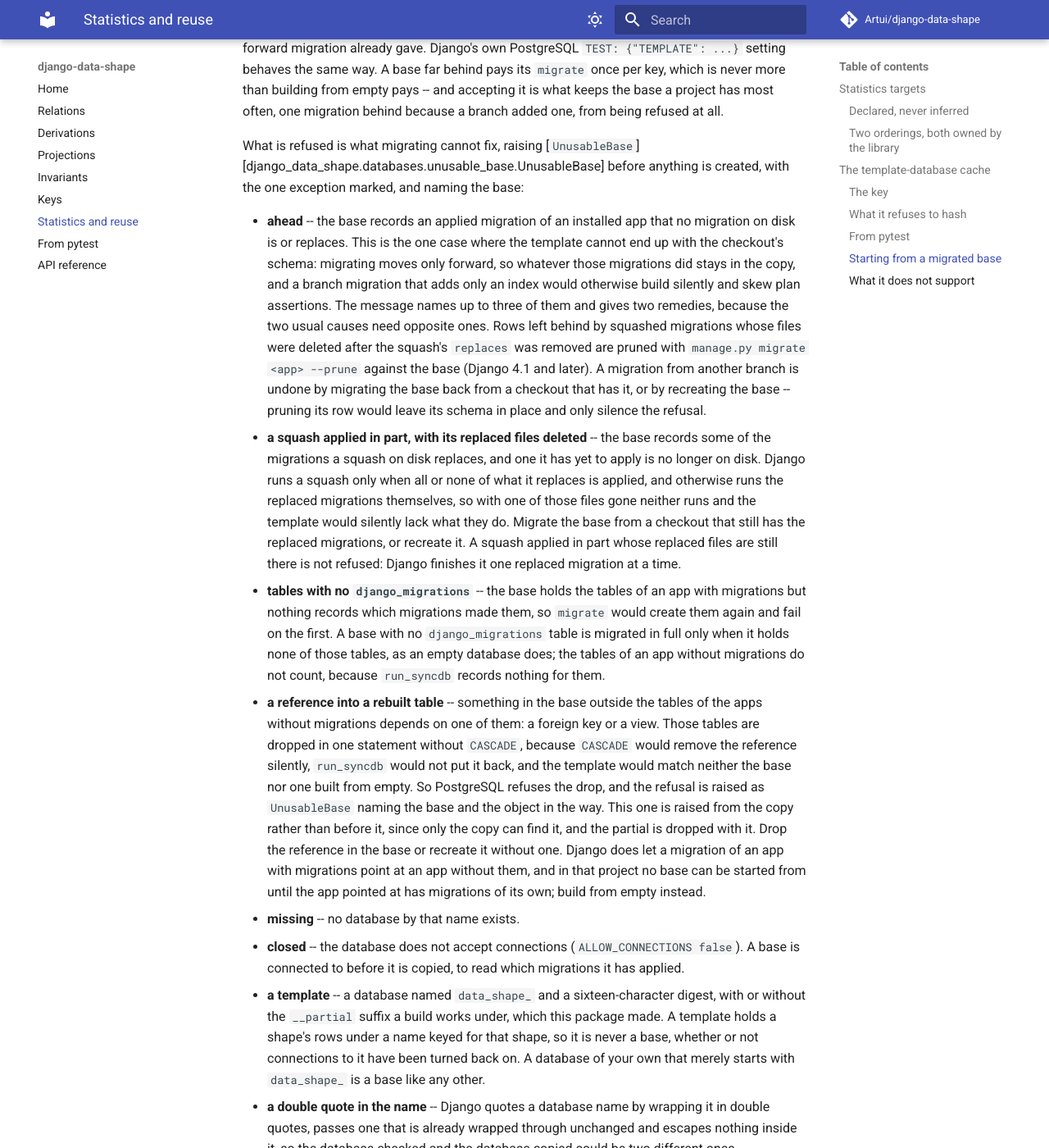
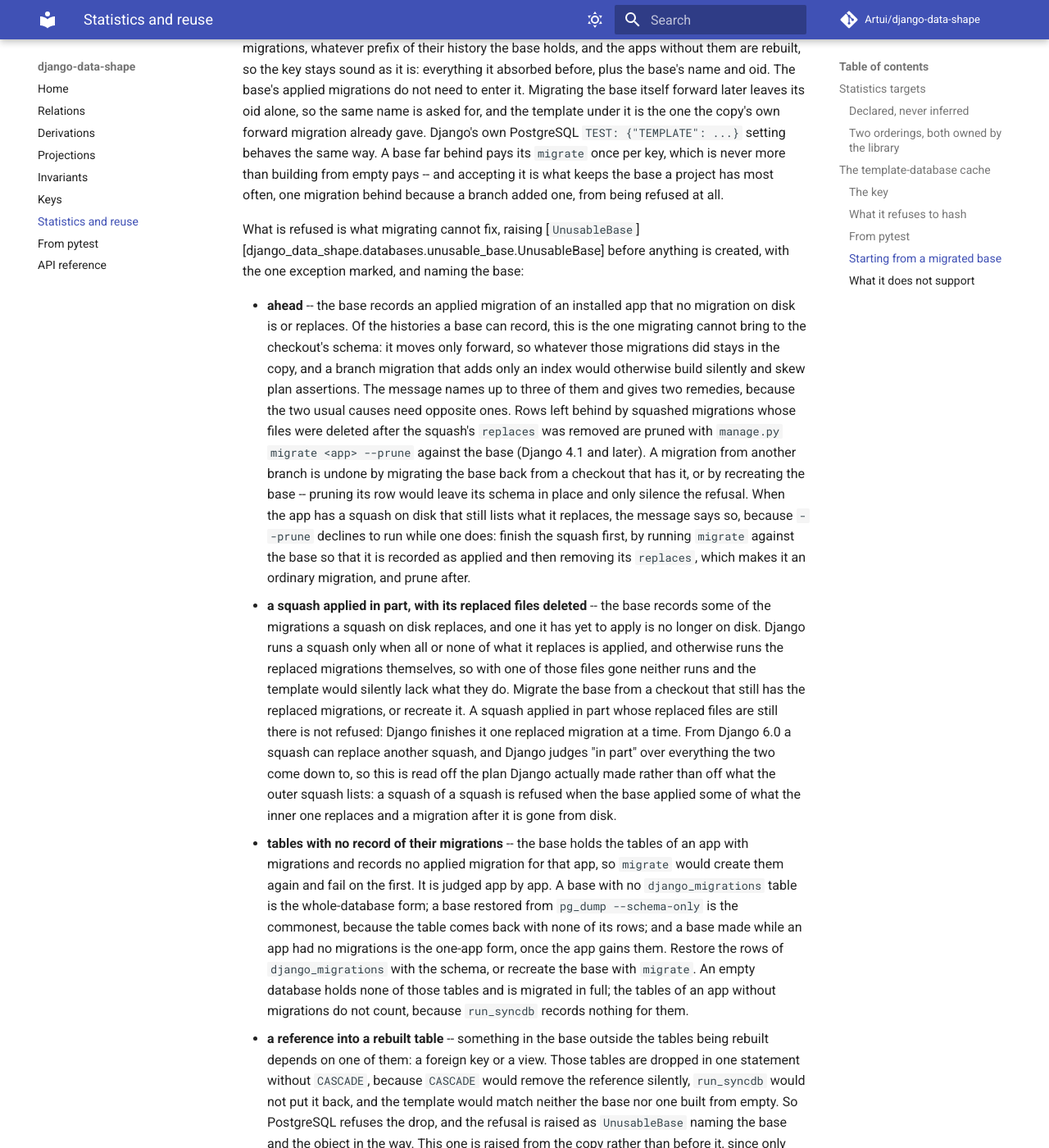
Before and after one commit to Artui/django-data-shape, an MkDocs documentation site: the page built from docs/statistics.md, in a window 1280 px wide and 1400 px high, scrolled down 6198 px. Shown: the whole window at 82% size. Built offline with MkDocs 1.6.1 and Material for MkDocs 9.7.7, drawn with Linux system fonts in a browser that asks for light colours; comment, search, counter and statistics services are not loaded; some of the changed text lies outside the part shown.

Commit message:
Read a template base the way migrate and run_syncdb read it
A base is refused per app when it holds the tables of an app with
migrations and records no applied migration for it, which covers a base
restored from pg_dump --schema-only (django_migrations comes back empty)
and one made before an app had migrations, where migrate would otherwise
fail with "already exists".

The tables dropped from the copy are now exactly the set run_syncdb makes
again: the managed models the router allows, plus the auto-created
many-to-many tables of the relations they declare. The through table of an
unmanaged model's relation to a managed one counts as managed, so it was
dropped and never made again.

A squash set aside is read off the graph the loader built, so a squash of a
squash applied in part, with a migration after the inner squash deleted, is
refused rather than built without it. A squash missing from the graph because
a used squash replaced it is not counted as set aside.

The ahead message says to finish a squash that still lists replaces before
pruning, because migrate --prune declines while one does.

The docs say what a base contributes: the tables migrate builds for apps
without migrations are rebuilt, and everything else is carried. They also
state the gap where a migration of an app with migrations ran SQL against a
rebuilt table, whose remedy is building from empty.

Co-Authored-By: Claude Opus 5.5 <noreply@anthropic.com>

````diff
--- a/docs/statistics.md
+++ b/docs/statistics.md
@@ -272,16 +272,20 @@ def django_db_setup(django_test_environment, django_db_modify_db_settings, djang
         drop_database(target)
 ```
 
-A base contributes what its migration history contributes, and nothing else.
-An app with migrations is brought forward by that history: `migrate` runs over
-the copy and applies whatever the base has yet to -- nothing, on a base kept up
-to date. An app without migrations has no history to bring forward, so its
-tables are dropped from the copy first and `run_syncdb` makes them from the
-current models, as it does in an empty database. `run_syncdb` creates a missing
-table and never alters an existing one, so this is what stops a table the base
-made from an older model surviving under a key that names the new one -- and it
-means the base's rows in those tables do not carry over. `post_migrate` fires as
-it does from empty.
+The tables `migrate` builds for apps without migrations are rebuilt from the
+models, and everything else the base holds is carried as it is. An app with
+migrations is brought forward by its history: `migrate` runs over the copy and
+applies whatever the base has yet to -- nothing, on a base kept up to date. An
+app without migrations has no history to bring forward, so the tables
+`run_syncdb` makes for it -- its managed models' tables, and the many-to-many
+tables Django creates for their relations -- are dropped from the copy first
+and made again from the current models, as in an empty database. `run_syncdb`
+creates a missing table and never alters an existing one, so this is what stops
+a table the base made from an older model surviving under a key that names the
+new one -- and it means the base's rows in those tables do not carry over.
+Everything else is carried as the base has it: the rows in the tables of apps
+with migrations, an unmanaged model's table and the tables of an app that is no
+longer installed. `post_migrate` fires as it does from empty.
 
 **A base behind the migrations on disk is migrated forward; only a history
 migrating cannot repair is refused.** Migrating forward always ends at the
@@ -302,17 +306,23 @@ What is refused is what migrating cannot fix, raising
 anything is created, with the one exception marked, and naming the base:
 
 - **ahead** -- the base records an applied migration of an installed app that no
-  migration on disk is or replaces. This is the one case where the template
-  cannot end up with the checkout's schema: migrating moves only forward, so
-  whatever those migrations did stays in the copy, and a branch migration that
-  adds only an index would otherwise build silently and skew plan assertions. The
+  migration on disk is or replaces. Of the histories a base can record, this is
+  the one migrating cannot bring to the checkout's schema: it moves only
+  forward, so whatever those migrations did stays in the copy, and a branch
+  migration that adds only an index would otherwise build silently and skew plan
+  assertions. The
   message names up to three of them and gives two remedies, because the two
   usual causes need opposite ones. Rows left behind by squashed migrations whose
   files were deleted after the squash's `replaces` was removed are pruned with
   `manage.py migrate <app> --prune` against the base (Django 4.1 and later). A
   migration from another branch is undone by migrating the base back from a
   checkout that has it, or by recreating the base -- pruning its row would leave
-  its schema in place and only silence the refusal.
+  its schema in place and only silence the refusal. When the app has a squash
+  on disk that still lists what it replaces, the message says so, because
+  `--prune` declines to run while one does: finish the squash first, by running
+  `migrate` against the base so that it is recorded as applied and then
+  removing its `replaces`, which makes it an ordinary migration, and prune
+  after.
 - **a squash applied in part, with its replaced files deleted** -- the base
   records some of the migrations a squash on disk replaces, and one it has yet
   to apply is no longer on disk. Django runs a squash only when all or none of
@@ -321,16 +331,24 @@ anything is created, with the one exception marked, and naming the base:
   would silently lack what they do. Migrate the base from a checkout that
   still has the replaced migrations, or recreate it. A squash applied in part
   whose replaced files are still there is not refused: Django finishes it one
-  replaced migration at a time.
-- **tables with no `django_migrations`** -- the base holds the tables of an app
-  with migrations but nothing records which migrations made them, so `migrate`
-  would create them again and fail on the first. A base with no
-  `django_migrations` table is migrated in full only when it holds none of
-  those tables, as an empty database does; the tables of an app without
-  migrations do not count, because `run_syncdb` records nothing for them.
+  replaced migration at a time. From Django 6.0 a squash can replace another
+  squash, and Django judges "in part" over everything the two come down to, so
+  this is read off the plan Django actually made rather than off what the outer
+  squash lists: a squash of a squash is refused when the base applied some of
+  what the inner one replaces and a migration after it is gone from disk.
+- **tables with no record of their migrations** -- the base holds the tables of
+  an app with migrations and records no applied migration for that app, so
+  `migrate` would create them again and fail on the first. It is judged app by
+  app. A base with no `django_migrations` table is the whole-database form; a
+  base restored from `pg_dump --schema-only` is the commonest, because the
+  table comes back with none of its rows; and a base made while an app had no
+  migrations is the one-app form, once the app gains them. Restore the rows of
+  `django_migrations` with the schema, or recreate the base with `migrate`. An
+  empty database holds none of those tables and is migrated in full; the tables
+  of an app without migrations do not count, because `run_syncdb` records
+  nothing for them.
 - **a reference into a rebuilt table** -- something in the base outside the
-  tables of the apps without migrations depends on one of them: a foreign key
-  or a view. Those tables are dropped in one statement without `CASCADE`,
+  tables being rebuilt depends on one of them: a foreign key or a view. Those tables are dropped in one statement without `CASCADE`,
   because `CASCADE` would remove the reference silently, `run_syncdb` would not
   put it back, and the template would match neither the base nor one built from
   empty. So PostgreSQL refuses the drop, and the refusal is raised as
@@ -360,15 +378,22 @@ leaves their rows behind, and they are not ahead while the squash still lists
 them in its `replaces` -- once all of them are applied; a squash applied in part
 is the case above. And a row for an app that is no longer installed
 describes nothing the checkout's models use, so it is ignored; its tables, if
-any are left, are carried like any other table the shape does not declare.
+any are left, are carried like any other table the shape does not declare. The
+rows a squash of a squash leaves are a different matter: once only the outer
+squash is on disk, the migrations the inner one replaced are listed by nothing
+on disk, so their rows read as ahead although Django counts the base as
+migrated. That is the case the ahead message's advice to finish the squash
+first is for.
 
 The base is checked on every call, a cache hit included, because its oid is part
 of the key. That is also what makes refreshing a base safe: dropping and
-recreating it, which is how one restored from a schema dump is usually updated,
-gives it a new oid and so a new template.
+recreating it, which is how one restored from a dump is usually updated, gives
+it a new oid and so a new template. The dump has to carry the rows of
+`django_migrations` as well as the schema; `pg_dump --schema-only` alone
+restores a base that is refused, as above.
 
-Whatever else the base holds, outside the tables of apps without migrations,
-becomes template content, which is what lets the base carry reference data the
+Whatever else the base holds, outside the tables being rebuilt, becomes
+template content, which is what lets the base carry reference data the
 shape does not declare. Rows in a table the shape
 *does* declare are refused by the build's emptiness check as they would be
 anywhere, with a `ShapeNotEmpty` message that names the base as one place they
@@ -402,11 +427,20 @@ pass it as one.
   move it; editing the body of a migration that has already been created changes
   neither. Drop the template by hand when that happens.
 - **A migration regenerated under a name a base has already applied.** With a
-  base, an edited migration goes one step further, and it is the one case here
-  that nothing can detect: `migrate` reads the name as applied and skips it, so
+  base, an edited migration goes one step further, and it is a case nothing can
+  detect: `migrate` reads the name as applied and skips it, so
   the copy keeps the version the base ran, and a template rebuilt from the same
   base would keep it again. Recreate the base, which gives it a new oid and so a
   new template.
+- **What a migration did to a rebuilt table.** A migration of an app with
+  migrations can run SQL against a table of an app without them -- an index, a
+  trigger, a policy, a grant or a comment. A base has applied it, so when the
+  copy rebuilds that table what the migration made is lost, and the migration is
+  never run again; nothing in the copy says which index or trigger came from
+  where, so this is stated rather than detected. Recreating the base does not
+  help, because a recreated base has applied the migration too. Build that
+  template from empty, with `base=None`: there `run_syncdb` makes the table
+  before the migration runs.
 - **Rows changed in a base in place.** The key covers a base's name and oid,
   and the schema any accepted base migrates forward to; changing the rows it
   holds, by hand or by migrating the base, neither of which moves its name or
````
Also changed, not shown: CHANGELOG.md (+42 -26 lines), README.md (+7 -6 lines), 3 other files.
